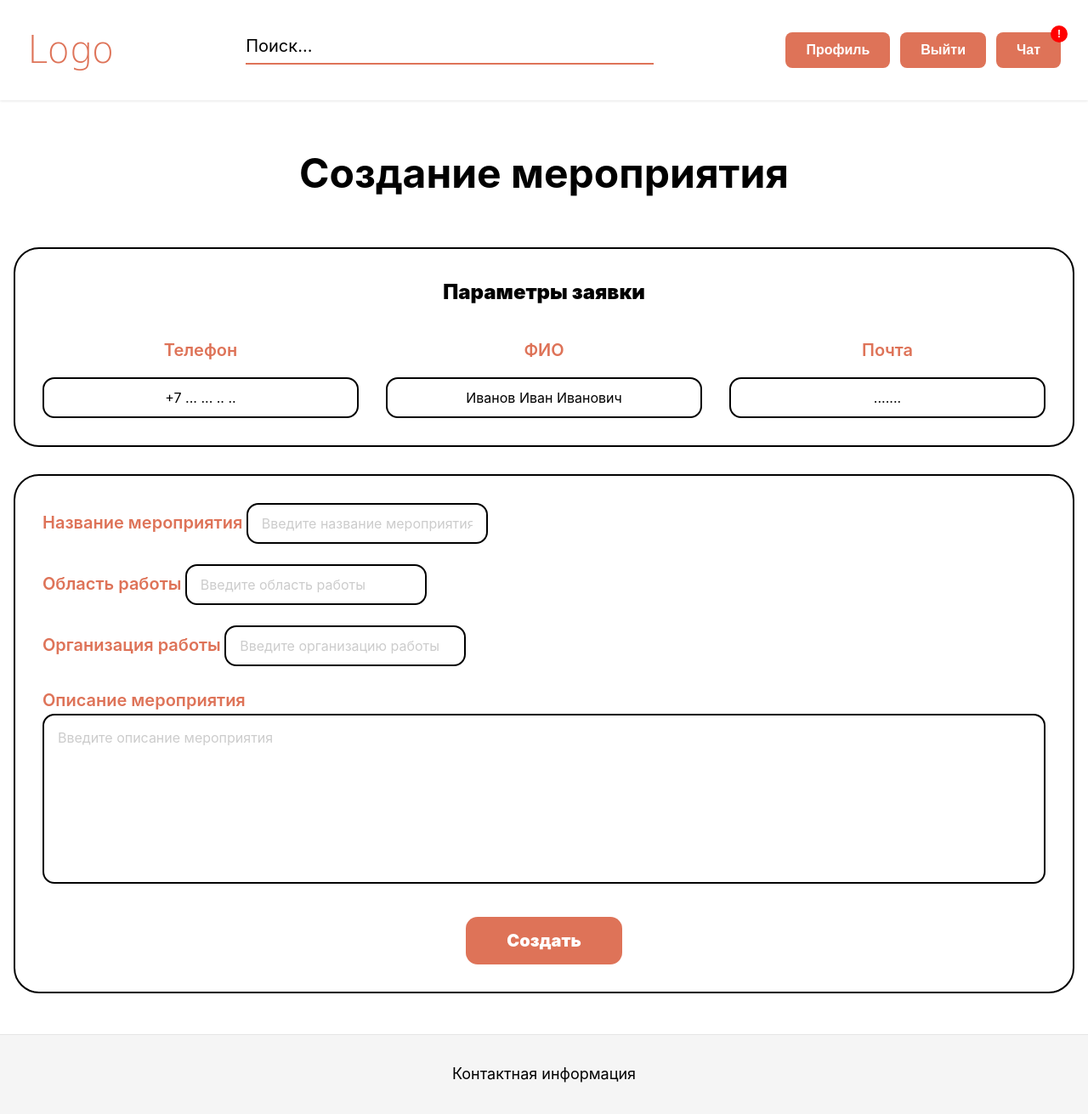
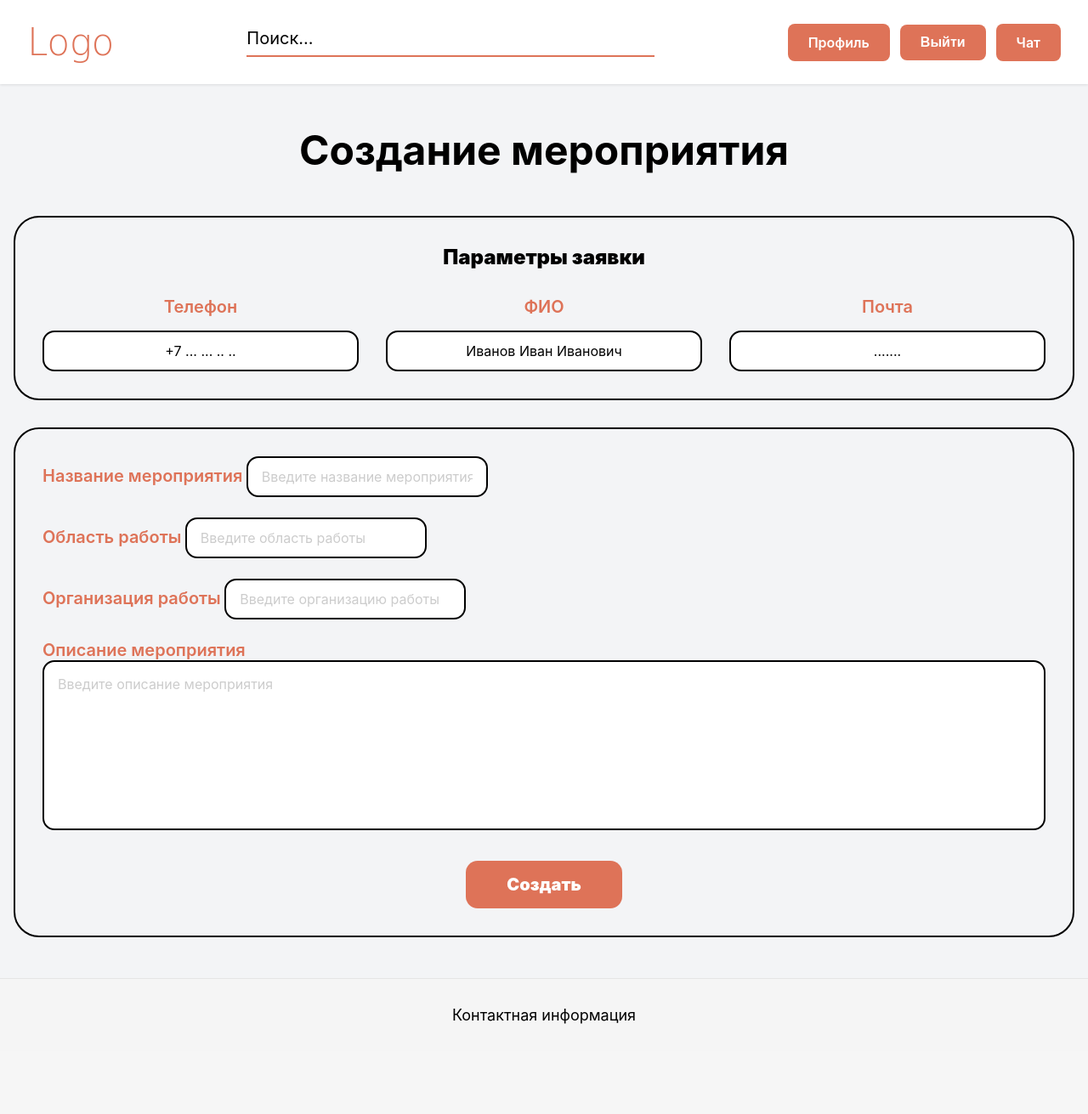
Before and after one commit to as0zzz/4444, a Django app: template IT_mentor_site_test/blog/templates/blog/Форма_2.html in a window 1280 px wide. Shown: the whole page at 85% size. After the commit the page ends 1205 px from the top, so only its background shows below. Run offline with Django 4.2, Linux system fonts and the light colour scheme; the template is opened without the code that fills it, so the values that code supplies are empty.

Commit message:
что изменил

```diff
--- a/IT_mentor_site_test/IT_mentor_site_test/settings.py
+++ b/IT_mentor_site_test/IT_mentor_site_test/settings.py
@@ -74,7 +74,7 @@ DATABASES = {
         'ENGINE': 'django.db.backends.postgresql',
         'NAME': 'postgres',
         'USER': 'postgres',
-        'PASSWORD': '123',
+        'PASSWORD': 'postgres2026',
         'HOST': 'localhost',
         'PORT': '5432',
     }
--- a/IT_mentor_site_test/blog/templates/blog/Форма_2.html
+++ b/IT_mentor_site_test/blog/templates/blog/Форма_2.html
@@ -10,11 +10,11 @@
             box-sizing: border-box;
         }
 
-        body {
-            font-family: 'Inter', -apple-system, Roboto, Helvetica, sans-serif;
-            background-color: #ffffff;
-            color: #000000;
-            line-height: 1.6;
+        html, body {
+            height: 100%;
+            font-family: 'Inter', -apple-system, Roboto, sans-serif;
+            background-color: var(--bg-light);
+            color: var(--text-dark);
         }
 
         :root {
@@ -138,20 +138,28 @@
             background-color: #C4644A;
         }
 
+
+
         .notification-badge {
             position: absolute;
             top: -0.5rem;
             right: -0.5rem;
-            width: 1.25rem;
+            min-width: 1.25rem;
             height: 1.25rem;
+            padding: 0 0.3rem;
             background-color: #FF0000;
-            border-radius: 50%;
-            display: flex;
+            border-radius: 999px;
+            display: inline-flex;
             align-items: center;
             justify-content: center;
             color: white;
-            font-size: 0.75rem;
+            font-size: 0.72rem;
             font-weight: 700;
+            line-height: 1;
+        }
+
+        .notification-badge[hidden] {
+            display: none !important;
         }
 
         .mobile-search {
@@ -471,17 +479,15 @@
                 </div>
 
                 <div class="header-buttons">
-                    <form action="/profile/">
-                        <button class="btn-header">Профиль</button>
-                    </form>
+                <a href="/profile/" class="btn-header">Профиль</a>
                 <form action="/logout/" method="post">
                     {% csrf_token %}
                     <button type="submit" class="btn-header">Выйти</button>
                 </form>
-                    <button class="btn-header" style="position: relative;">
+                <a href="/chat/" class="btn-header" style="position: relative;">
                     Чат
-                        <span class="notification-badge">!</span>
-                    </button>
+                    <span class="notification-badge" id="chatHeaderBadge" {% if not chat_unread_count %}hidden{% endif %}>{% if chat_unread_count %}{% if chat_unread_count > 99 %}99+{% else %}{{ chat_unread_count }}{% endif %}{% endif %}</span>
+                </a>
             </div>
             </div>
 
@@ -594,6 +600,10 @@
     </div>
 
     <script>
+        const chatHeaderBadge = document.getElementById("chatHeaderBadge");
+        function updateUnreadBadges() {
+            setBadgeValue(chatHeaderBadge, getTotalUnreadCount());
+        }
         function handleSubmit(event) {
             event.preventDefault();
             const formData = new FormData(document.getElementById('eventForm'));
```
Also changed, not shown: IT_mentor_site_test/blog/templates/blog/chat.html (+84 -3 lines), IT_mentor_site_test/blog/templates/blog/Форма_1.html (+13 -7 lines), IT_mentor_site_test/blog/migrations/0001_initial.py, IT_mentor_site_test/media/chat_attachments/2026/04/07/04e2aa5139124ceda381bf05ddebb68d.png (added), IT_mentor_site_test/media/chat_attachments/2026/04/07/8ba02da4e4604d56af824a256aa16c72.jpg (added), 12 other files. Lines whose indentation alone changed are shown as unchanged.
